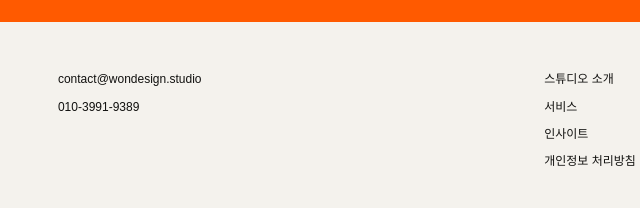
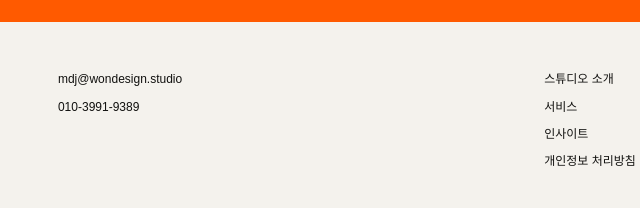
Before and after one commit to wondesignstudio/WDS-website, an Astro site in the folder astro-site/: page / in a window 1280 px wide. Shown: the part 3466-3674 px from the top of the page, 593-1233 px from the left. Built offline with nearby package versions, Linux system fonts and the light colour scheme; Astro itself is replaced by a stand-in of ours; no server answers; a web font is replaced by a local one.

Commit message:
Use configured email on preview homepage

```diff
--- a/astro-site/src/components/Footer.astro
+++ b/astro-site/src/components/Footer.astro
@@ -2,7 +2,7 @@
 import { getSiteSettings } from '../lib/content';
 const settings = await getSiteSettings();
 const { showInvitation = true } = Astro.props;
-const footerEmail = Astro.url.pathname === '/' ? 'contact@wondesign.studio' : settings.contactEmail;
+const footerEmail = settings.contactEmail;
 ---
 <footer class="studio-footer">
   {showInvitation && <div class="contact-invitation">
```
